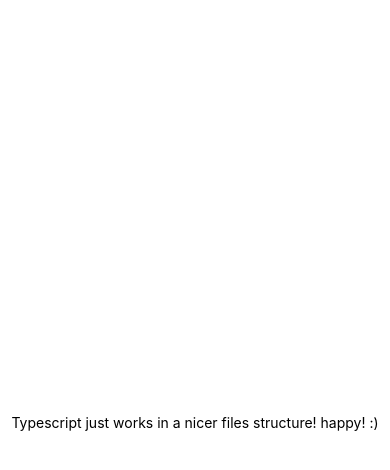
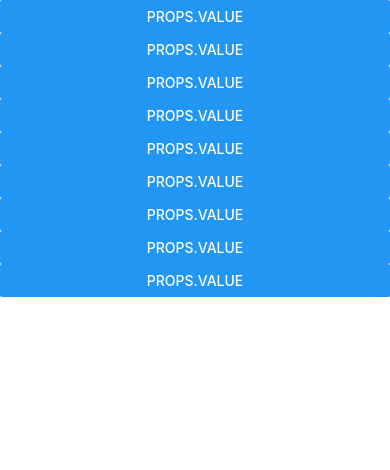
Before and after one commit to chaotive/ts-reactnative-playground, a React Native app: screen / in a window 390 px wide. Shown: the top 470 px of the page. Built offline with nearby package versions, Linux system fonts and the light colour scheme.

Commit message:
Everything compiles and renders

```diff
--- a/src/main/ts/react/components/ticTacToe/Board.tsx
+++ b/src/main/ts/react/components/ticTacToe/Board.tsx
@@ -1,4 +1,5 @@
 import * as React from "react";
+import {View} from 'react-native';
 import {Square} from "./functional/Square";
 
 export type Squares = string[]
@@ -20,23 +21,23 @@
 
     render() {
         return (
-            <div>
-                <div className="board-row">
+            <View>
+                <View className="board-row">
                     {this.renderSquare(0)}
                     {this.renderSquare(1)}
                     {this.renderSquare(2)}
-                </div>
-                <div className="board-row">
+                </View>
+                <View className="board-row">
                     {this.renderSquare(3)}
                     {this.renderSquare(4)}
                     {this.renderSquare(5)}
-                </div>
-                <div className="board-row">
+                </View>
+                <View className="board-row">
                     {this.renderSquare(6)}
                     {this.renderSquare(7)}
                     {this.renderSquare(8)}
-                </div>
-            </div>
+                </View>
+            </View>
         );
     }
 }
--- a/src/main/ts/react/components/ticTacToe/Game.tsx
+++ b/src/main/ts/react/components/ticTacToe/Game.tsx
@@ -2,7 +2,7 @@
 import {Board, Squares} from "./Board";
 import * as TicTacToe from "../../../game/TicTacToe";
 import styles from "../../styles/ticTacToe";
-import { StyleSheet, Text, View } from 'react-native';
+import { Text, View } from 'react-native';
 
 interface GameState {
   history: Squares[],
@@ -10,13 +10,82 @@
   xIsNext: boolean
 }
 
-export default class Game extends React.Component {
+export default class Game extends React.Component<any, GameState> {
+  constructor(props: any) {
+    super(props);
+    this.state = {
+      history: [[]],
+      stepNumber: 0,
+      xIsNext: true
+    }
+  }
+
   render() {
+    // return (
+    //   <View style={styles.container}>
+    //     <Text>Typescript just works in a nicer files structure! happy! :)</Text>
+    //   </View>
+    // );
+
+    const history = this.state.history;
+    const current = history[this.state.stepNumber];
+    const winner = TicTacToe.calculateWinner(current);
+
+    const moves = history.map((step, move) => {
+      const desc = move ?
+        'Go to move #' + move :
+        'Go to game start';
+      return (
+        <li key={move}>
+          <button onClick={this.jumpTo.bind(this,move)}>{desc}</button>
+        </li>
+      );
+    });
+
+    let status;
+    if (winner) {
+      status = 'Winner: ' + winner;
+    } else {
+      status = 'Next player: ' + (this.state.xIsNext ? 'X' : 'O');
+    }
+
     return (
-      <View style={styles.container}>
-        <Text>Typescript just works in a nicer files structure! happy! :)</Text>
+      <View className="game">
+        <View className="game-board">
+          <Board
+            squares={current}
+            onClick={this.handleClick}
+          />
+        </View>
+        <View className="game-info">
+          {/*<div>{status}</div>*/}
+          {/*<ol>{moves}</ol>*/}
+        </View>
       </View>
     );
+  }
+
+  handleClick = (i: number) => {
+    alert("clicked " + i);
+    const history = this.state.history.slice(0, this.state.stepNumber + 1);
+    const current = history[history.length - 1];
+    const squares = current.slice();
+    if (TicTacToe.calculateWinner(squares) || squares[i]) {
+      return;
+    }
+    squares[i] = this.state.xIsNext ? 'X' : 'O';
+    this.setState({
+      history: history.concat([squares]),
+      stepNumber: history.length,
+      xIsNext: !this.state.xIsNext
+    });
+  };
+
+  jumpTo(step: number) {
+    this.setState({
+      stepNumber: step,
+      xIsNext: (step % 2) === 0,
+    });
   }
 }
 
--- a/src/main/ts/react/components/ticTacToe/functional/Square.tsx
+++ b/src/main/ts/react/components/ticTacToe/functional/Square.tsx
@@ -1,4 +1,5 @@
 import * as React from 'react';
+import {Button} from 'react-native';
 
 interface SquareProps {
     value: string,
@@ -7,8 +8,6 @@
 
 export function Square(props: SquareProps) {
     return (
-        <button className="square" onClick={props.onClick}>
-            {props.value}
-        </button>
+        <Button title="props.value" className="square" onPress={props.onClick} />
     )
 }
```
